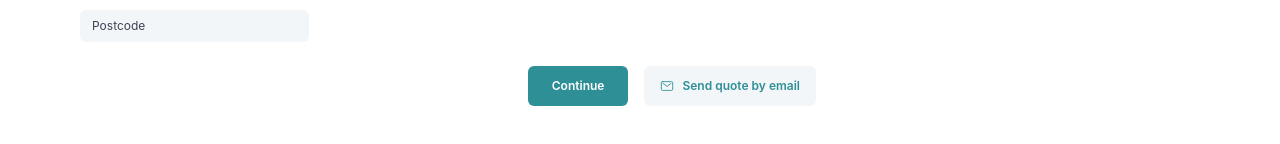
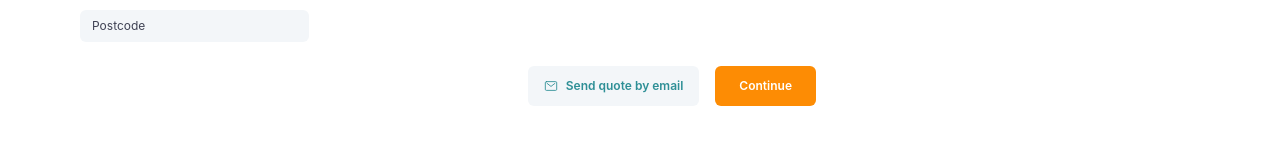
Before and after one commit to billydev139/translated-by-native-user-admin, a React (Create React App) app: page /billing-information in a window 1280 px wide. Shown: the part 802-946 px from the top of the page. Built offline with nearby package versions, Linux system fonts and the light colour scheme; no server answers.

Commit message:
Refactor BillingInformation component to add "Send quote by email" button and update continue button style

```diff
--- a/src/pages/billing-information/BillingInformation.jsx
+++ b/src/pages/billing-information/BillingInformation.jsx
@@ -612,19 +612,20 @@ const BillingInformation = () => {
           </div>
 
           <div className="flex items-center justify-end gap-4">
+            <button className="text-[#2E8F96] bg-[#F3F6F9] text-xs 2xl:text-sm flex justify-center gap-2 items-center px-4 py-3 rounded-md font-semibold">
+              <IoMailOutline className="text-sm 2xl:text-base font-semibold" />
+              Send quote by email
+            </button>
+
             <button
               type="submit"
               disabled={orderLoading}
-              className="px-5 xl:px-6 2xl:px-8 py-3 text-white text-xs font-semibold 2xl:text-sm bg-[#2E8F96] rounded-md hover:bg-[#247679] focus:outline-none"
+              className="px-5 xl:px-6 2xl:px-8 py-3 text-white text-xs font-semibold 2xl:text-sm bg-[#FD8C04] rounded-md hover:bg-[#e69500] focus:outline-none"
             >
               {orderLoading ? "Please wait..." : "Continue"}
             </button>
 
 
-            <button className="text-[#2E8F96] bg-[#F3F6F9] text-xs 2xl:text-sm flex justify-center gap-2 items-center px-4 py-3 rounded-md font-semibold">
-              <IoMailOutline className="text-sm 2xl:text-base font-semibold" />
-              Send quote by email
-            </button>
           </div>
 
         </form>
--- a/src/pages/payment/Payment.jsx
+++ b/src/pages/payment/Payment.jsx
@@ -81,7 +81,7 @@ const Payment = () => {
           </div> */}
 
           <div className="my-6 space-y-7">
-            <div>
+            {/* <div>
               <p
                 className="cursor-pointer text-xs xl:text-sm 2xl:text-base text-[#2E8F96]"
                 onClick={() => setShowDiscountInput(!showDiscountInput)}
@@ -102,7 +102,7 @@ const Payment = () => {
                   </button>
                 </div>
               )}
-            </div>
+            </div> */}
 
             <div>
               <p
```
